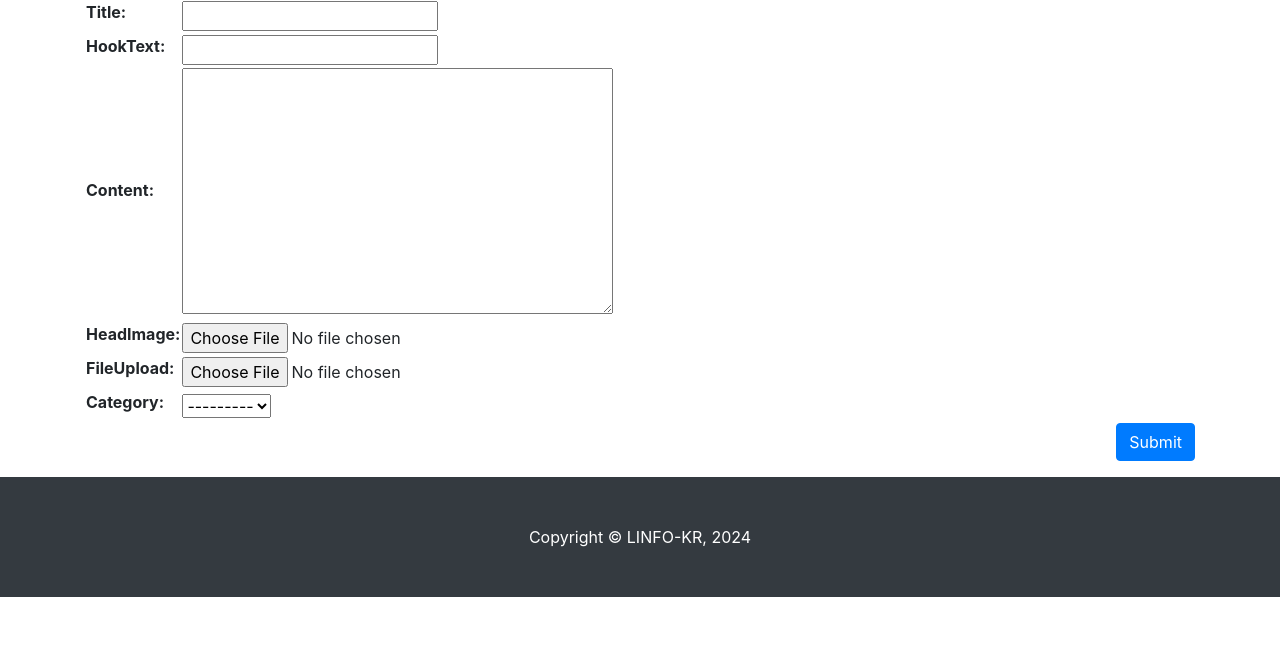
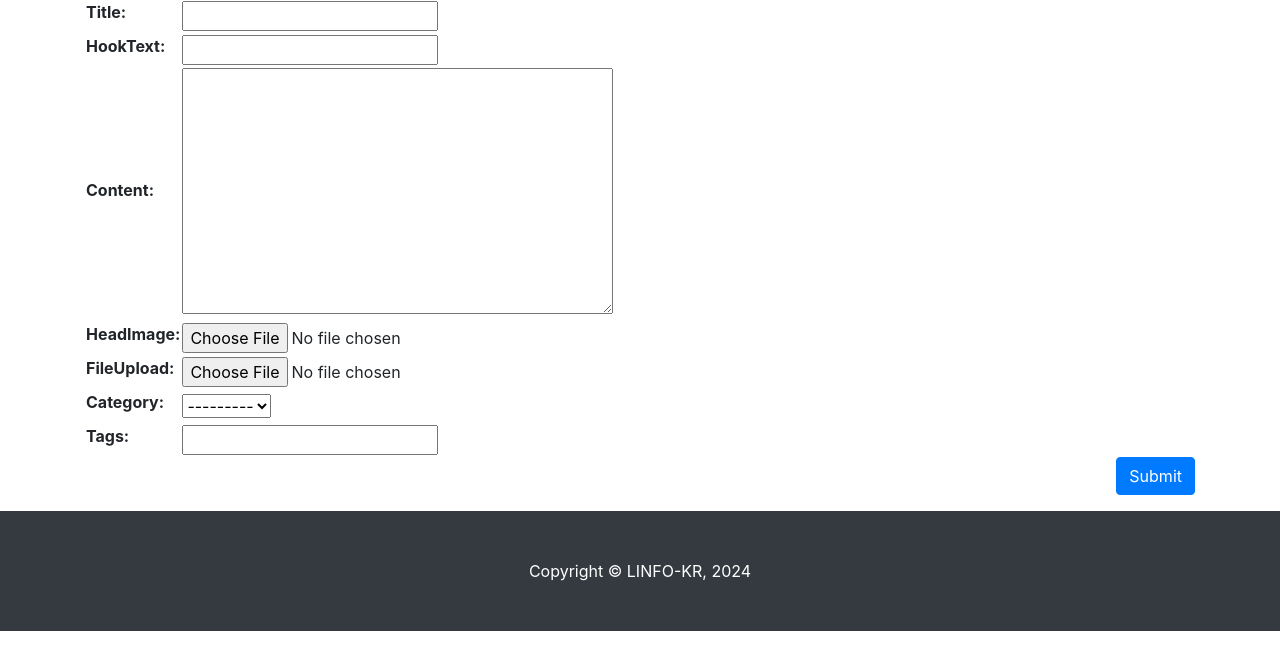
Before and after one commit to Linfo-KR/MyWebPage, a Django app: page /blog/create_post/ in a window 1280 px wide. Shown: the part 154-800 px from the top of the page. Run offline with Django 4.2, Linux system fonts and the light colour scheme; the visitor is signed in with stand-in values (Sample User, id 1); data that the repository does not hold is empty; some libraries are stand-ins or nearby versions.

Commit message:
Apply on Texgt Tag when Posting

```diff
--- a/blog/templates/blog/post_form.html
+++ b/blog/templates/blog/post_form.html
@@ -8,6 +8,10 @@
     <form method="post" enctype="multipart/form-data">{% csrf_token %}
         <table>
             {{ form }}
+            <tr>
+                <th><label for="id_tags_str">Tags:</label></th>
+                <td><input type="text" name="tags_str" id="id_tags_str"></td>
+            </tr>
         </table>
         <button type="submit" class="btn btn-primary float-right">Submit</button>
     </form>
--- a/blog/views.py
+++ b/blog/views.py
@@ -2,6 +2,7 @@ from django.shortcuts import render, redirect
 from django.views.generic import ListView, DetailView, CreateView, UpdateView
 from django.contrib.auth.mixins import LoginRequiredMixin, UserPassesTestMixin
 from django.core.exceptions import PermissionDenied
+from django.utils.text import slugify
 from .models import Post, Category, Tag
 
 
@@ -40,8 +41,23 @@ class PostCreate(LoginRequiredMixin, UserPassesTestMixin, CreateView):
         currentUser = self.request.user
         if currentUser.is_authenticated and (currentUser.is_staff or currentUser.is_superuser):
             form.instance.author = currentUser
+            response = super(PostCreate, self).form_valid(form)
 
-            return super(PostCreate, self).form_valid(form)
+            tags_str = self.request.POST.get('tags_str')
+            if tags_str:
+                tags_str = tags_str.strip()
+                tags_str = tags_str.replace(',', ';')
+                tags_list = tags_str.split(';')
+
+                for tag in tags_list :
+                    tag = tag.strip()
+                    tag, is_tag_created = Tag.objects.get_or_create(name=tag)
+                    if is_tag_created:
+                        tag.slug = slugify(tag, allow_unicode=True)
+                        tag.save()
+                    self.object.tags.add(tag)
+
+            return response
         else:
             return redirect('/blog/')
 
```
Also changed, not shown: blog/tests.py (+10 -1 lines).
